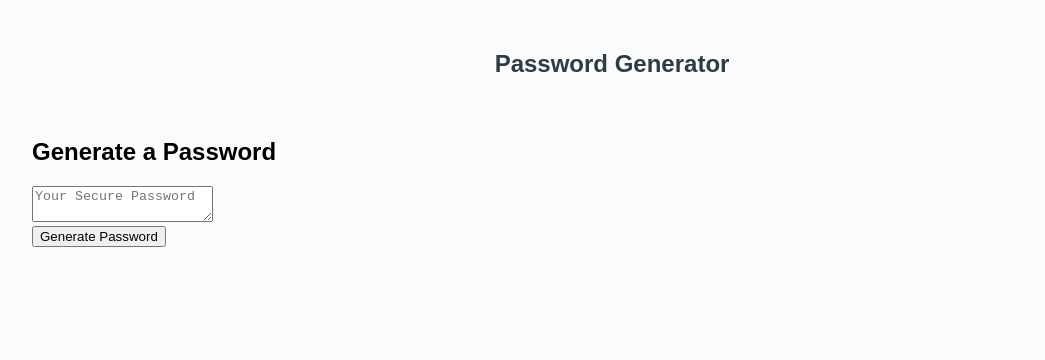
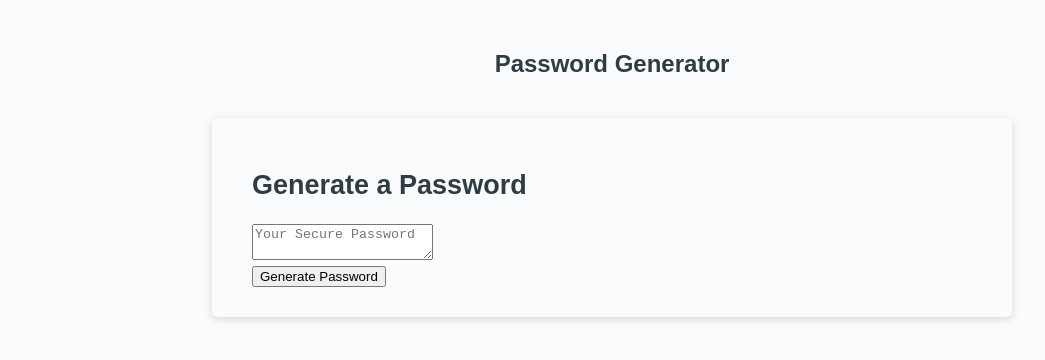
Before and after one commit to JunoAndIce/Password-Gen, a plain HTML site: page index.html in a window 1280 px wide. Shown: the whole page, without its empty margins (28-1073 px from the left). Drawn offline with Linux system fonts and the light colour scheme.

Commit message:
Card css added.

```diff
--- a/assets/css/style.css
+++ b/assets/css/style.css
@@ -36,5 +36,13 @@ header {
 }
 
 .card {
-
+  color: var(--dark-blue);
+  padding: 30px 40px;
+  max-width: 800px;
+  background-color: var(--white);
+  border-radius: 5px;
+  border-width: 1px;
+  font-size: 18px;
+  margin: 0 auto;
+  box-shadow: rgba(0, 0, 0, 0.15) 0px 2px 8px 0px;
 }
```
